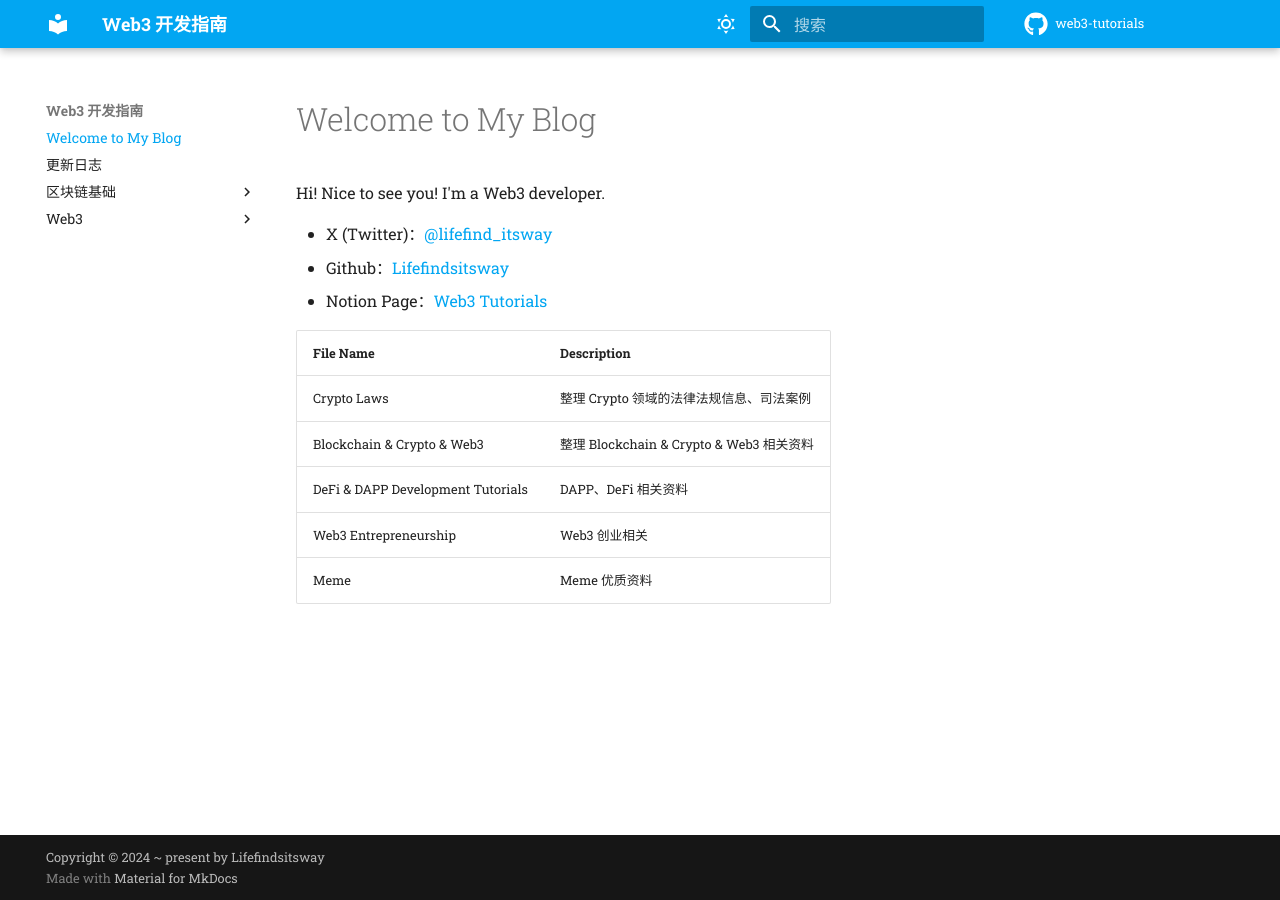
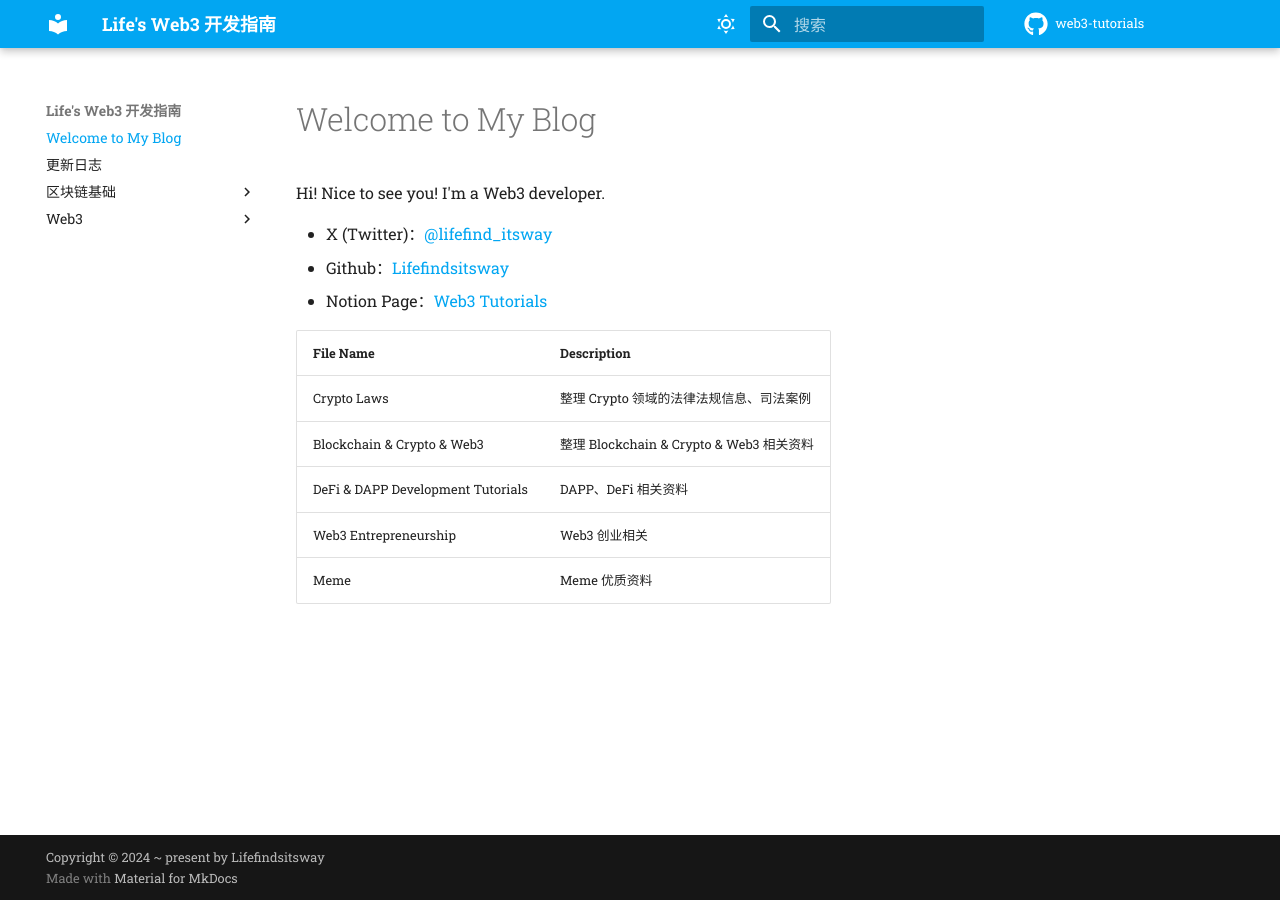
Before and after one commit to lifefindsitsway/web3-tutorials, an MkDocs documentation site: the page built from docs/index.md, in a window 1280 px wide. Built offline with MkDocs 1.6.1 and Material for MkDocs 9.7.7, drawn with Linux system fonts in a browser that asks for light colours; comment, search, counter and statistics services are not loaded.

Commit message:
Life's Web3 开发指南

```diff
--- a/mkdocs.yml
+++ b/mkdocs.yml
@@ -1,4 +1,4 @@
-site_name: Web3 开发指南
+site_name: Life's Web3 开发指南
 site_url: https://lifefindsitsway.wiki/
 repo_name: web3-tutorials
 repo_url: https://github.com/lifefindsitsway/web3-tutorials
```
Also changed, not shown: README.md (+1 -1 lines).
